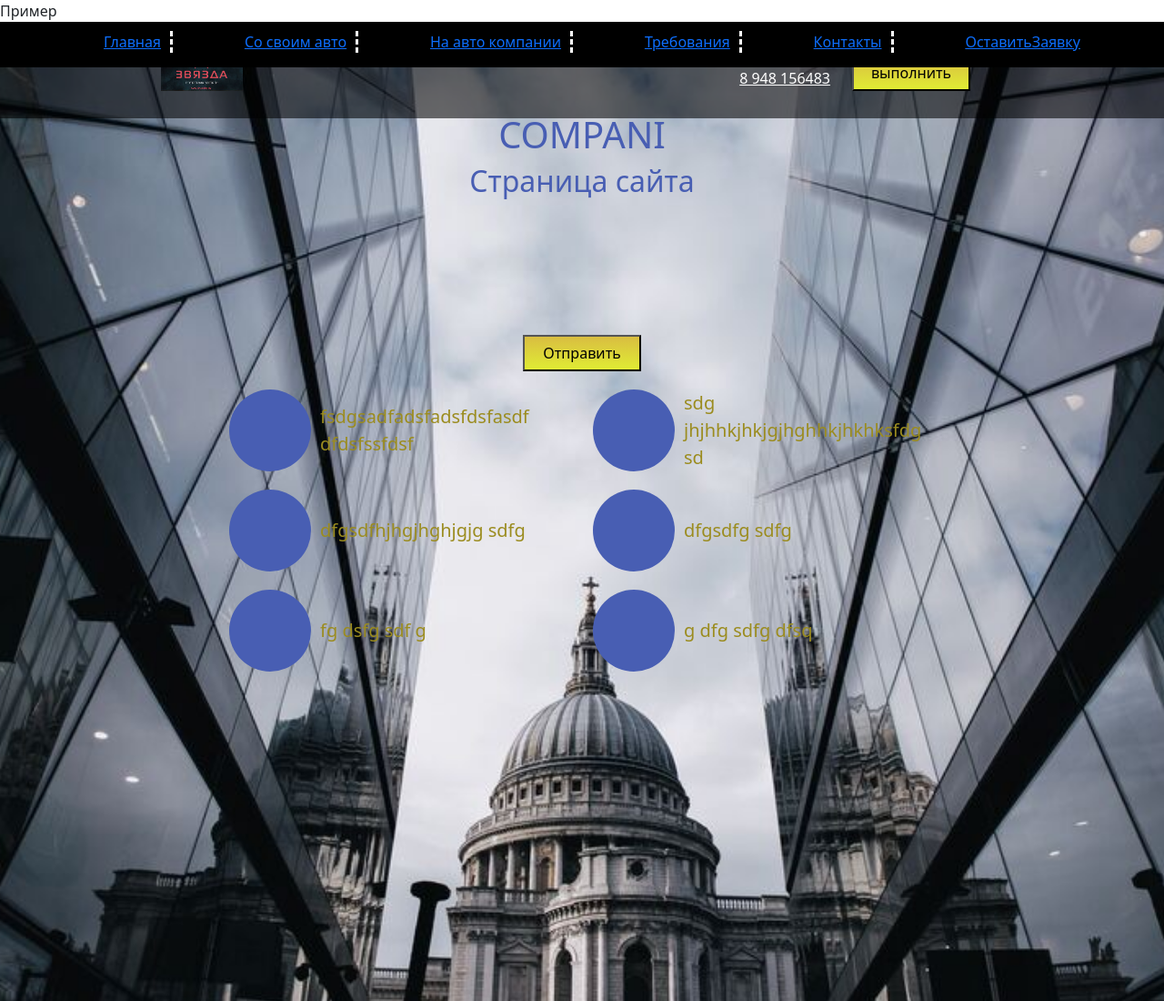
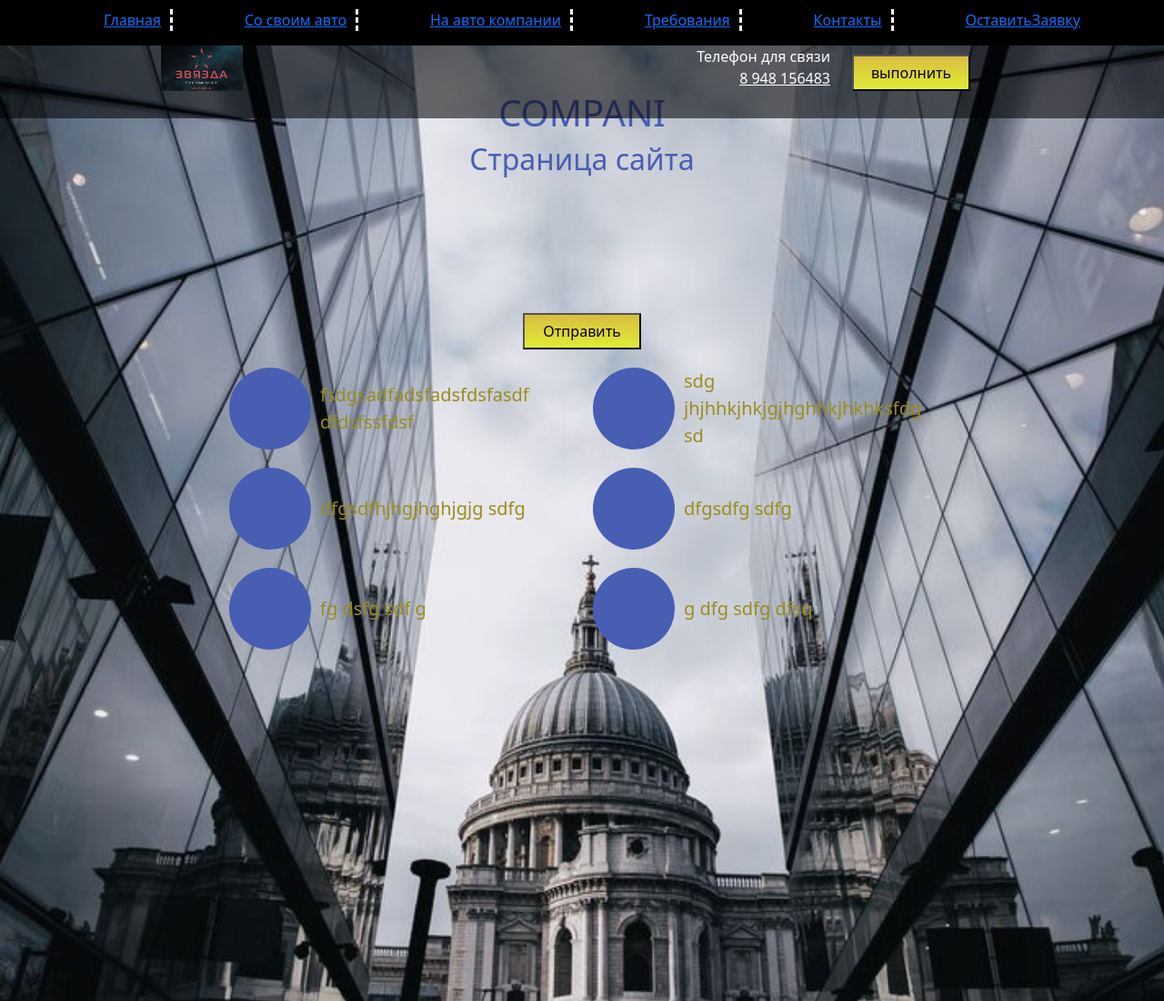
Before and after one commit to OneProgrammist/NewSait.github.io, a plain HTML site: page index.html in a window 1280 px wide. Shown: the top 1100 px of the page at 91% size. Drawn offline with Linux system fonts and the light colour scheme.

Commit message:
Новые доработки

```diff
--- a/index.html
+++ b/index.html
@@ -18,10 +18,6 @@
 
     <header>
 
-        <div>
-            Пример
-        </div>
-
         <nav>
             <div class="container">
                 <ul class="menu">
@@ -33,6 +29,7 @@
                     <li class="menu_item"><a href="№" class="menu_link">ОставитьЗаявку</a></li>
                 </ul>
             </div>
+
             <div class="hamburger">
                 <span></span>
                 <span></span>
```
